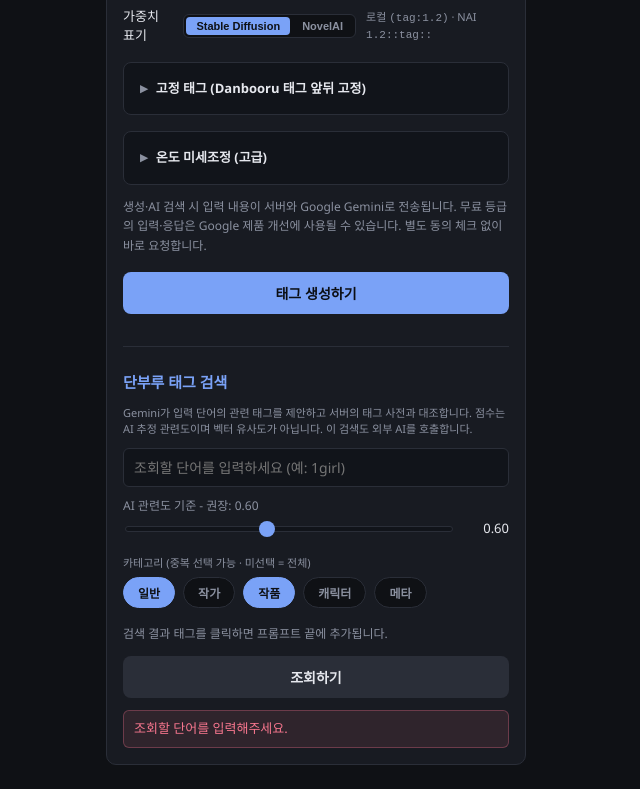
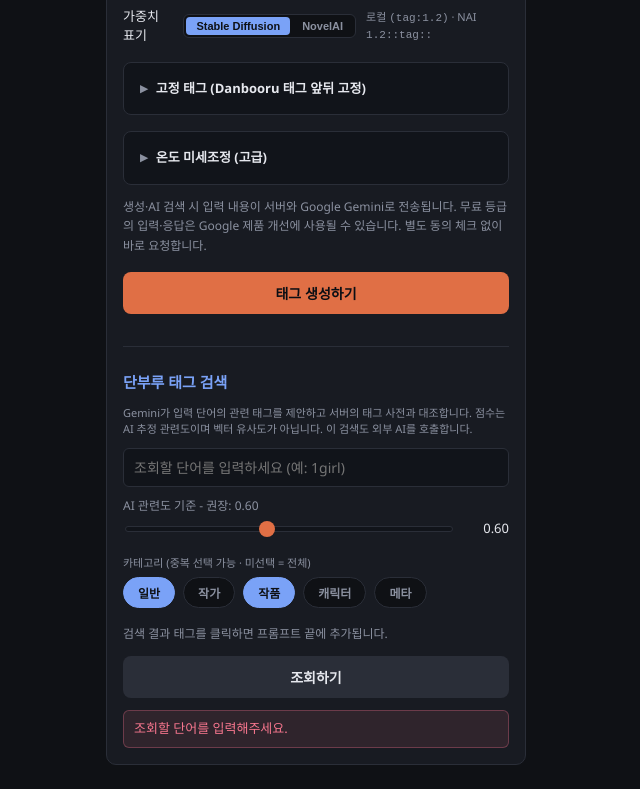
Before and after one commit to Dmng0/Danbooru_Prompt, a website: page site/index.html in a window 1280 px wide. Shown: the part 713-1502 px from the top of the page, without its empty margins (0-640 px from the left). Drawn offline with Linux system fonts and the light colour scheme.

Commit message:
Change accent color variables in index.html

```diff
--- a/site/index.html
+++ b/site/index.html
@@ -9,7 +9,8 @@
         --border: #2a2e38;
         --text: #e6e8ee;
         --dim: #8b91a0;
-        --accent: #7aa2f7;
+        --accent: #e06f45;
+        --accent-bright:#f08a61;
         --ok: #9ece6a;
         --err: #f7768e;
         --warn: #e0af68;
```
